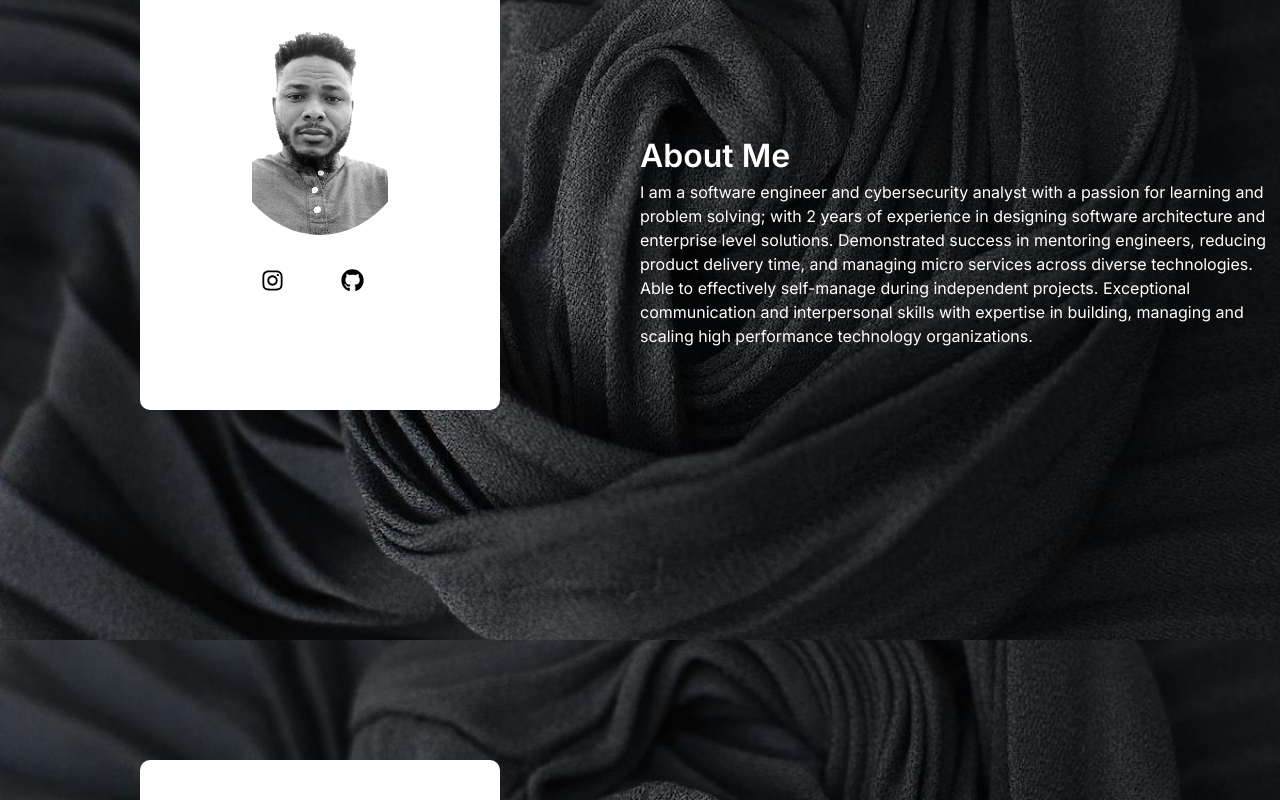
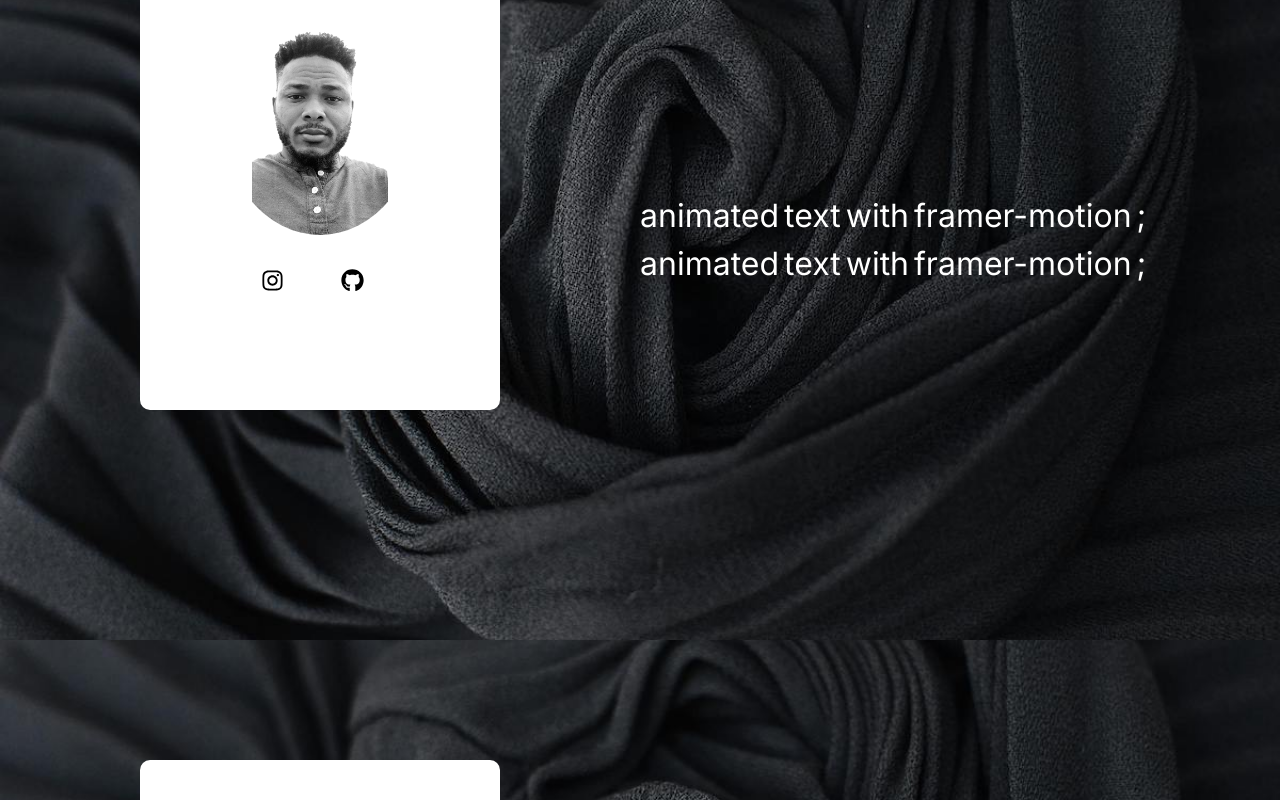
Before and after one commit to Henry-Edet/my-portfolio, a Next.js app: page / in a window 1280 px wide. Shown: the part 960-1760 px from the top of the page. Built offline with nearby package versions, Linux system fonts and the light colour scheme.

Commit message:
animated text

```diff
--- /dev/null
+++ b/components/AnimatedText.js
@@ -0,0 +1,49 @@
+import React from "react";
+import { motion } from "framer-motion";
+
+export default function AnimatedText({ text }) {
+  const words = text.split(" ");
+  //   console.log(words);
+
+  const container = {
+    hidden: { opacity: 0 },
+    visible: (i = 1) => ({
+      opacity: 1,
+      transition: { staggerChildren: 0.12, delayChildren: 0.04 * i },
+    }),
+  };
+
+  const child = {
+    visible: {
+      opacity: 1,
+      y: 0,
+
+      transition: { type: "spring", damping: 12, stiffness: 100 },
+    },
+    hidden: {
+      opacity: 0,
+      y: 20,
+      transition: { type: "spring", damping: 12, stiffness: 100 },
+    },
+  };
+
+  return (
+    <motion.div
+      style={{ overflow: "hidden", display: "flex", fontSize: "2rem" }}
+      variants={container}
+      initial="hidden"
+      animate="visible"
+    >
+      {words.map((word, index) => (
+        <motion.span
+          variants={child}
+          style={{ marginRight: "5px" }}
+          key={index}
+        >
+          {word}
+        </motion.span>
+      ))}
+      ;
+    </motion.div>
+  );
+}
--- a/components/Profile-gsap.js
+++ /dev/null
@@ -1,35 +0,0 @@
-import gsap from "gsap";
-import "@/components/style.css";
-
-let tl = gsap.timeline();
-
-console.log("New");
-
-tl.from(".person", {
-  stagger: 0.2,
-  opacity: 0,
-  x: -20,
-});
-
-tl.from(".avatar .profile-image", {
-  stagger: 0.2,
-  opacity: 0,
-  y: 20,
-});
-
-tl.from(".person__role", {
-  stagger: 0.2,
-  opacity: 0,
-  y: 20,
-});
-
-tl.from(".person__details", {
-  stagger: 0.2,
-  opacity: 0,
-  y: 20,
-});
-
-tl.from(".social-buttons", {
-  stagger: 0.2,
-  opacity: 0,
-});
--- a/components/Section.jsx
+++ b/components/Section.jsx
@@ -1,6 +1,8 @@
 import "@/components/style.css";
 import Profile from "@/components/Profile";
 // import SplitText from "@/components/Textanimate";
+import { motion } from "framer-motion";
+import AnimatedText from "./AnimatedText.js";
 
 const Section = () => {
   return (
@@ -9,19 +11,10 @@ const Section = () => {
       className="backgroundImg grid grid-cols-2 justify-center items-center"
     >
       <Profile />
-      <div className="text-white about-me">
-        <h2>About Me</h2>
-        <p>
-          I am a software engineer and cybersecurity analyst with a passion for
-          learning and problem solving; with 2 years of experience in designing
-          software architecture and enterprise level solutions. Demonstrated
-          success in mentoring engineers, reducing product delivery time, and
-          managing micro services across diverse technologies. Able to
-          effectively self-manage during independent projects. Exceptional
-          communication and interpersonal skills with expertise in building,
-          managing and scaling high performance technology organizations.
-        </p>
-      </div>
+      <motion.div className="text-white about-me">
+        <AnimatedText text="animated text with framer-motion" />
+        <AnimatedText text="animated text with framer-motion" />
+      </motion.div>
     </section>
   );
 };
--- a/components/Textanimate.js
+++ /dev/null
@@ -1,38 +0,0 @@
-"use client";
-
-// Import necessary libraries
-import { useEffect, useRef } from "react";
-import gsap from "gsap";
-gsap.registerPlugin(SplitText);
-
-const SplitTextComponent = () => {
-  // Create a ref to hold the text element
-  const textRef = useRef(null);
-
-  useEffect(() => {
-    // Initialize the SplitText plugin
-    const split = new SplitText(textRef.current, { type: "words, chars" });
-
-    // Apply a GSAP animation to the split text
-    gsap.from(split.chars, {
-      duration: 1,
-      opacity: 0,
-      y: 50,
-      stagger: 0.05,
-      ease: "power2.out",
-    });
-
-    // Clean up the SplitText instance on unmount
-    return () => {
-      split.revert();
-    };
-  }, []);
-
-  return (
-    <div>
-      <h1 ref={textRef}></h1>
-    </div>
-  );
-};
-
-export default SplitTextComponent;
--- a/components/data.js
+++ b/components/data.js
@@ -1,7 +1,7 @@
 const About = {
   title: "About Me",
   description:
-    "I'm Henry, a software engineer and cybersecurity analyst with a passion for learning and problem-solving.",
+    "I am a software engineer and cybersecurity analyst with a passion for learning and problem solving; with 2 years of experience in designing software architecture and enterprise level solutions. Demonstrated success in mentoring engineers, reducing product delivery time, and managing micro services across diverse technologies. Able to effectively self-manage during independent projects. Exceptional communication and interpersonal skills with expertise in building, managing and scaling high performance technology organizations.",
 };
 
 const Projects = [
```
